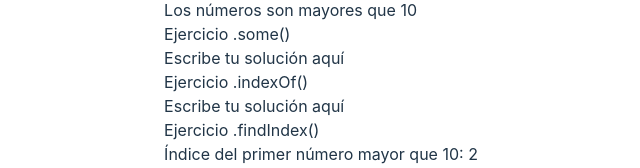
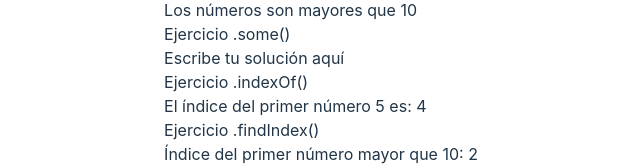
Before and after one commit to FSDSTR1023/react-javascript-exercices, a React (Vite) app: page / in a window 1280 px wide. Shown: the part 359-527 px from the top of the page, without its empty margins (319-959 px from the left). Built offline with nearby package versions, Linux system fonts and the light colour scheme.

Commit message:
Método indexOf

```diff
--- a/src/components/MetodoIndexOf.jsx
+++ b/src/components/MetodoIndexOf.jsx
@@ -9,7 +9,7 @@ export const MetodoIndexOf = () => {
 
   return (
     <>
-      Escribe tu solución aquí
+      El índice del primer número 5 es: {numeros.indexOf(5)}
     </>
   );
 };
```
